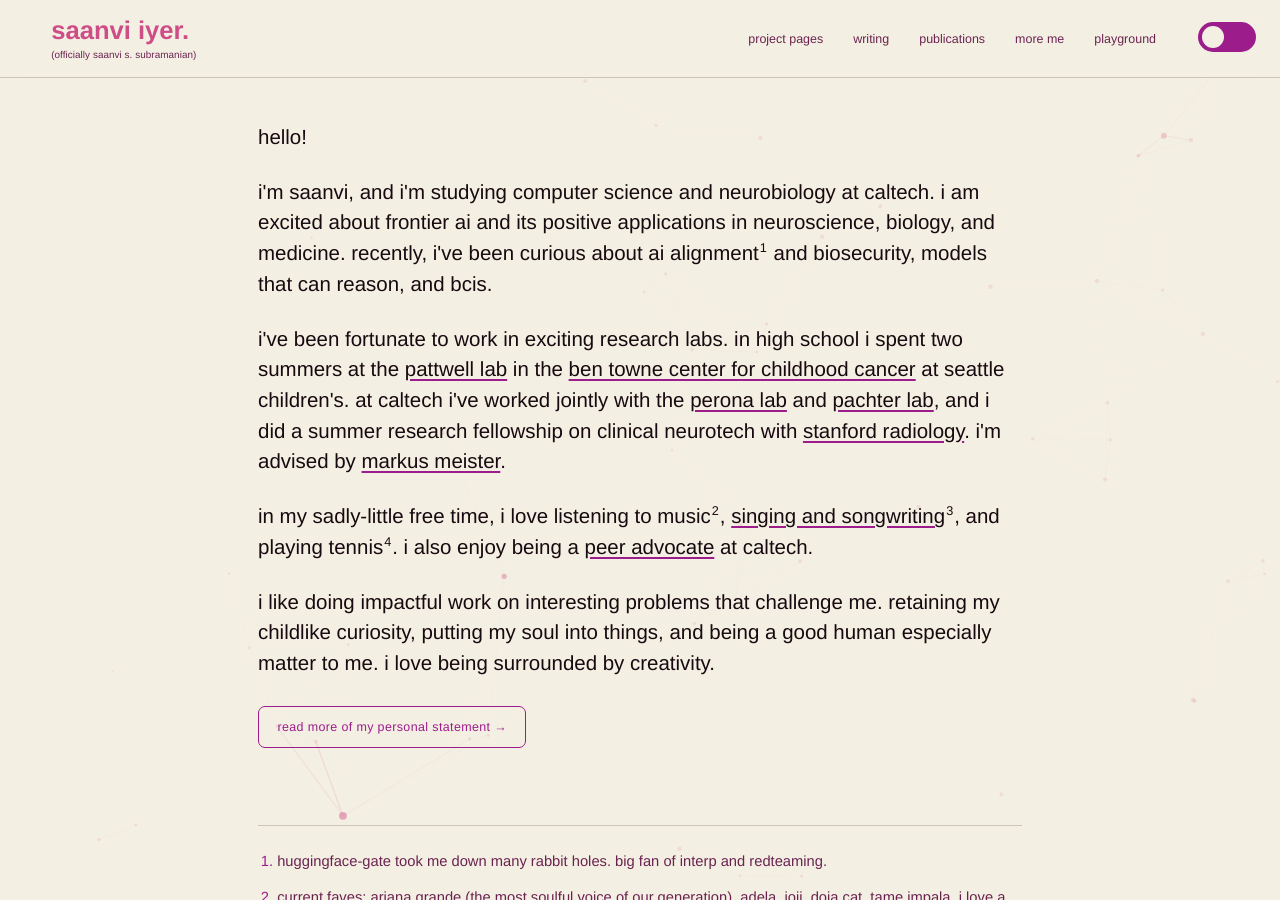
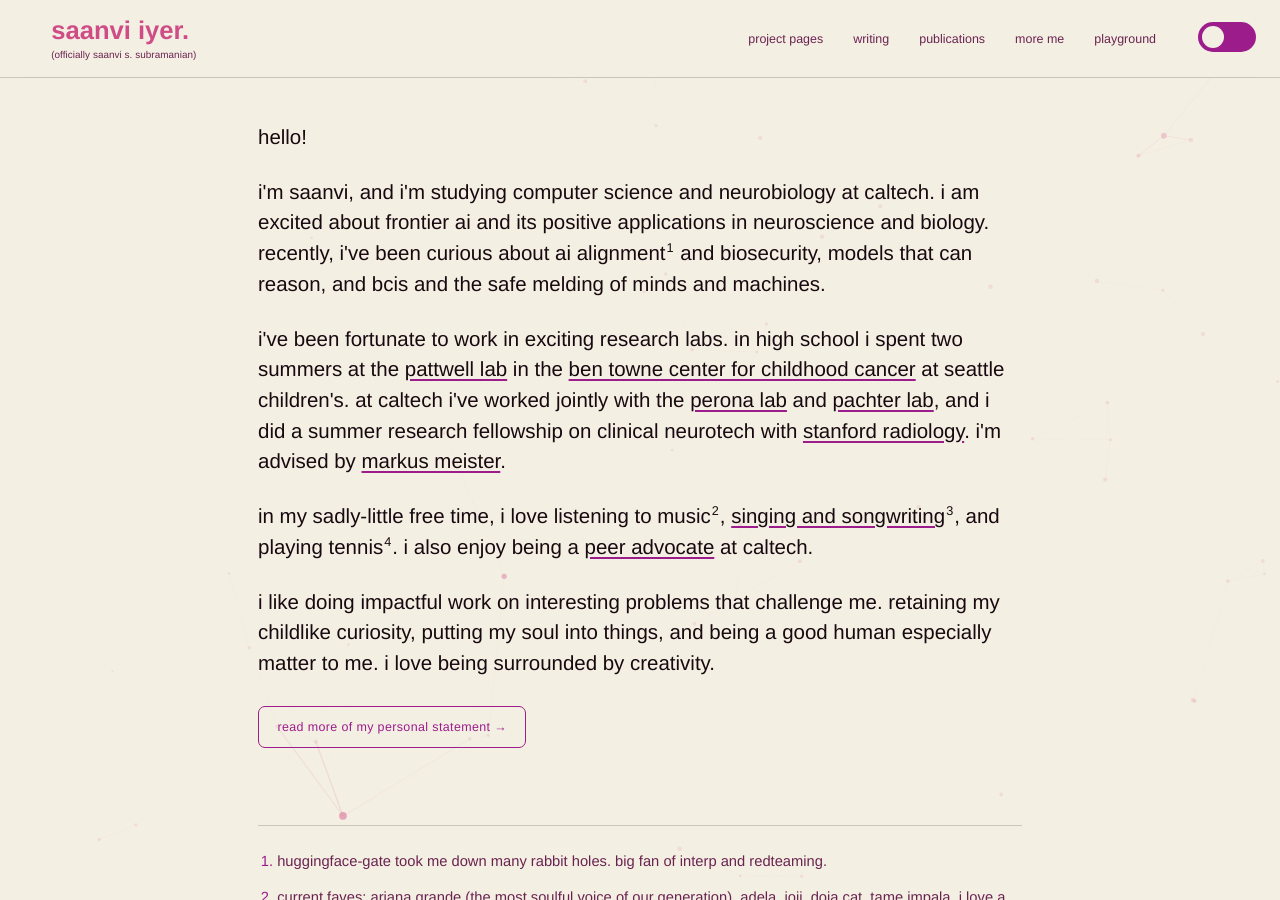
Before and after one commit to saanviiyer/saanviiyer.github.io, a Jekyll site: the page built from index.html, in a window 1280 px wide and 900 px high. Built offline with Jekyll 4.4.1, drawn with Linux system fonts in a browser that asks for light colours; some web fonts are replaced.

Commit message:
Tighten the homepage intro

```diff
--- a/index.html
+++ b/index.html
@@ -10,7 +10,7 @@ description: >-
 <section class="home">
   <p class="home-hi">hello!</p>
 
-  <p>i'm saanvi, and i'm studying computer science and neurobiology at caltech. i am excited about frontier ai and its positive applications in neuroscience, biology, and medicine. recently, i've been curious about ai alignment<sup id="ref1"><a href="#fn1">1</a></sup> and biosecurity, models that can reason, and bcis.</p>
+  <p>i'm saanvi, and i'm studying computer science and neurobiology at caltech. i am excited about frontier ai and its positive applications in neuroscience and biology. recently, i've been curious about ai alignment<sup id="ref1"><a href="#fn1">1</a></sup> and biosecurity, models that can reason, and bcis and the safe melding of minds and machines.</p>
 
   <p>i've been fortunate to work in exciting research labs. in high school i spent two summers at the <a href="https://www.seattlechildrens.org/directory/siobhan-pattwell/" target="_blank" rel="noopener">pattwell lab</a> in the <a href="https://www.seattlechildrens.org/research/centers-programs/childhood-cancer/" target="_blank" rel="noopener">ben towne center for childhood cancer</a> at seattle children's. at caltech i've worked jointly with the <a href="https://www.vision.caltech.edu/" target="_blank" rel="noopener">perona lab</a> and <a href="https://pachterlab.github.io/" target="_blank" rel="noopener">pachter lab</a>, and i did a summer research fellowship on clinical neurotech with <a href="https://radiology.stanford.edu/" target="_blank" rel="noopener">stanford radiology</a>. i'm advised by <a href="https://meisterlab.caltech.edu/" target="_blank" rel="noopener">markus meister</a>.</p>
 
```
